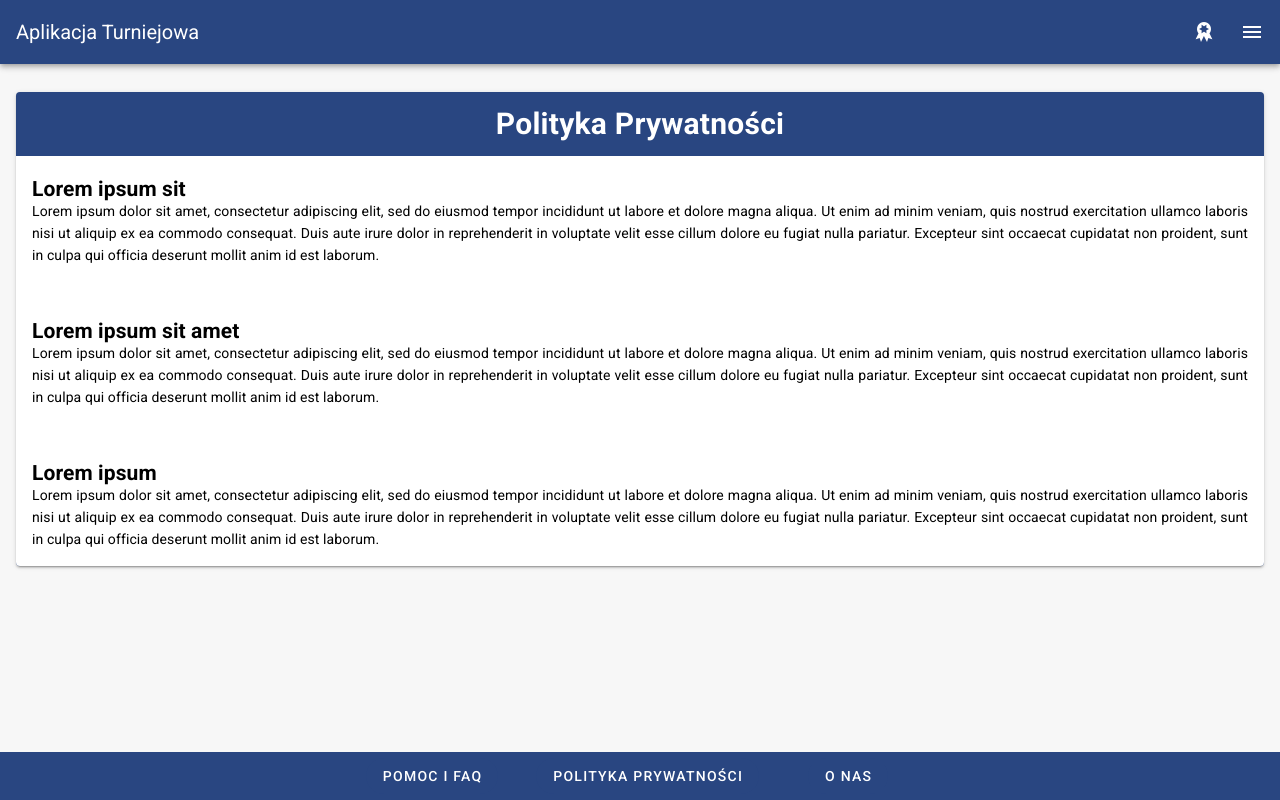
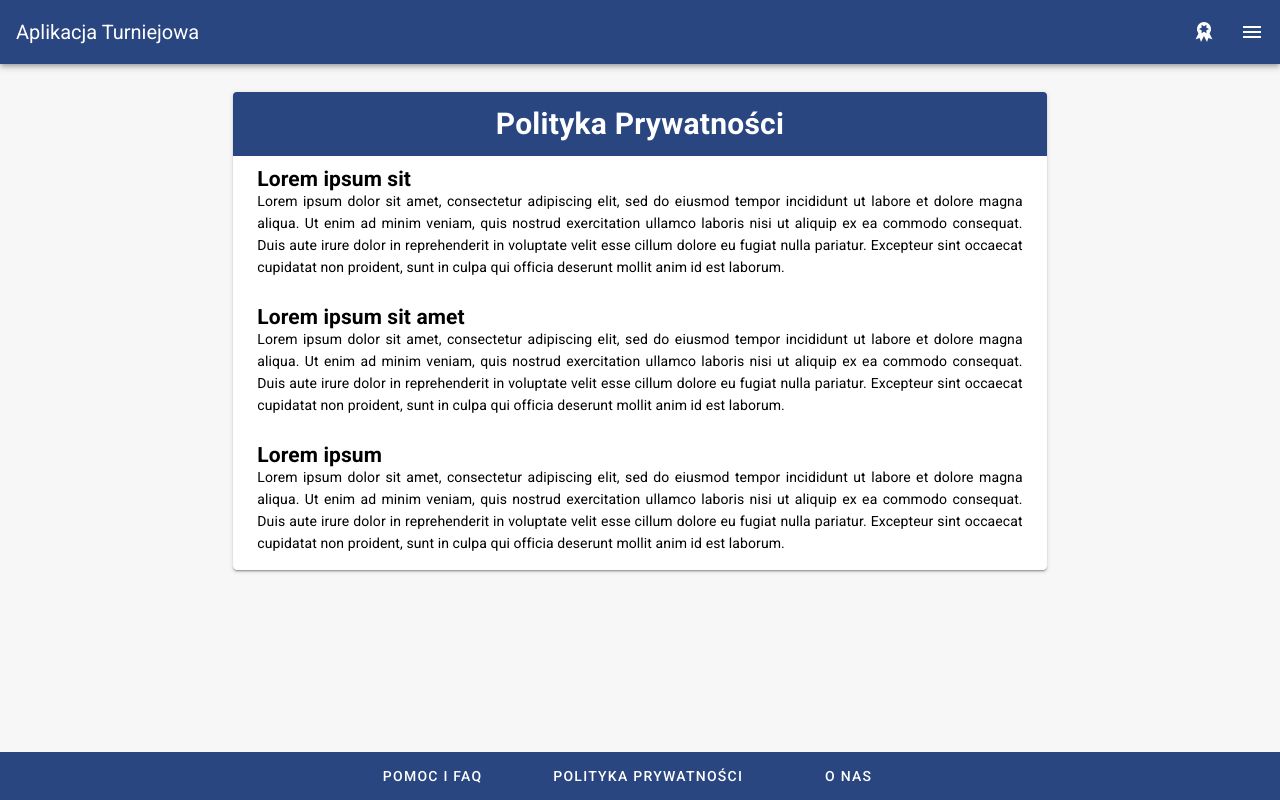
Before and after one commit to skni-kod/TournamentAppFrontend, a Vue app: page /privacy-policy in a window 1280 px wide. Shown: the top 800 px of the page. Built offline with nearby package versions, Linux system fonts and the light colour scheme.

Commit message:
spacing improvements

```diff
--- a/src/views/PrivacyPolicy.vue
+++ b/src/views/PrivacyPolicy.vue
@@ -1,6 +1,6 @@
 <template>
     <v-row justify="center">
-        <v-col cols="12" class="pa-md-4 my-6" style="max-width: 1600px">
+        <v-col cols="12" sm="12" md="9" lg="8" xl="6" class="pa-md-4 my-6" style="max-width: 1600px">
             <v-card
             class="primary white--text mx-3">
                 <v-card-title
@@ -12,9 +12,8 @@
                 <v-card-text
                     v-for="(article, id) in articles"
                     :key="id"
-                    class="background-color: white black--text text-justify"
+                    class="background-color: white black--text text-justify pt-3 pl-6 pr-6"
                 >
-                    <br>
                     <h2> {{ article.sectionTitle }} </h2>
                     {{ article.section }}
                 </v-card-text>
```
